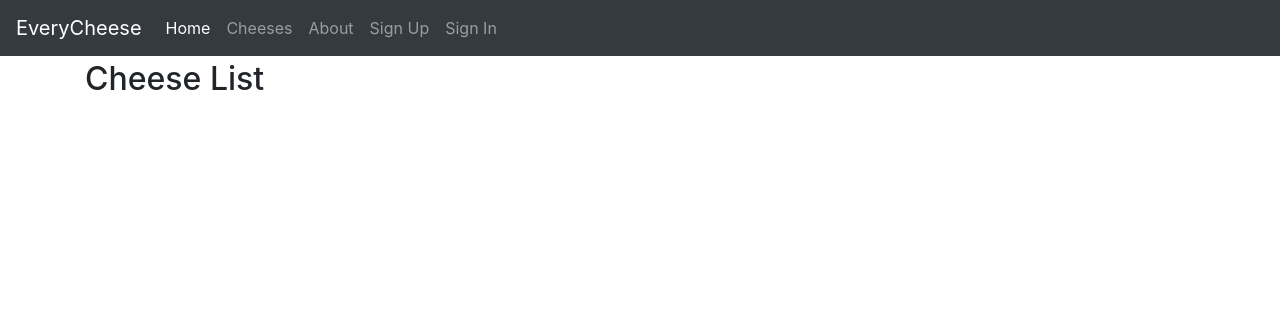
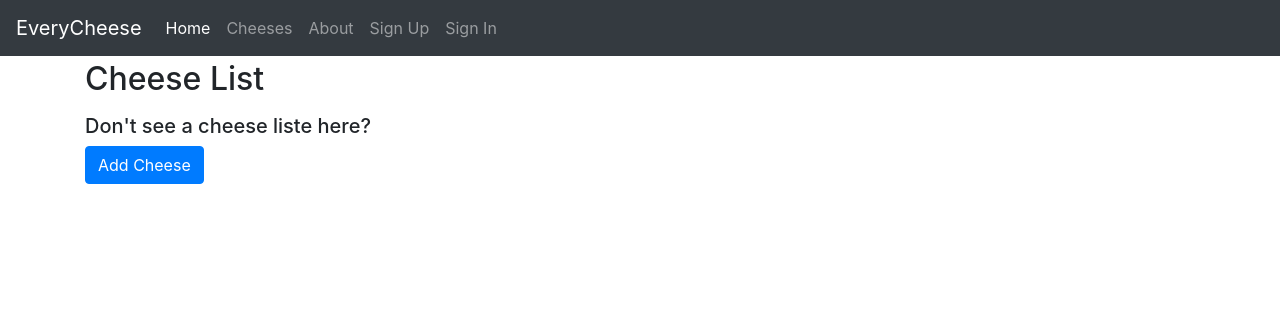
Before and after one commit to bsperezb/everycheese, a Django app: page /cheeses/ in a window 1280 px wide. Shown: the top 316 px of the page. Run offline with Django 3.2, Linux system fonts and the light colour scheme; data that the repository does not hold is empty; some libraries are stand-ins or nearby versions.

Commit message:
Add cheeses on form

```diff
--- a/everycheese/cheeses/models.py
+++ b/everycheese/cheeses/models.py
@@ -1,4 +1,5 @@
 from django.db import models
+from django.urls import reverse
 
 from autoslug import AutoSlugField
 from model_utils.models import TimeStampedModel
@@ -23,3 +24,8 @@ class Cheese(TimeStampedModel):
         #Do podemao hacer mas adelante
     def __str__(self):
         return self.name
+    def get_absolute_url(self):
+        """Return absolute URL to the Cheese Detail page."""
+        return reverse(
+            'cheeses:detail', kwargs={"slug": self.slug}
+        )
--- a/everycheese/cheeses/urls.py
+++ b/everycheese/cheeses/urls.py
@@ -10,6 +10,12 @@ urlpatterns = [
     ),
 
     path(
+        route='add/',
+        view=views.CheeseCreateView.as_view(),
+        name='add'
+    ),
+
+    path(
         route='<slug:slug>/',
         view=views.CheeseDetailView.as_view(),
         name='detail',
--- a/everycheese/cheeses/views.py
+++ b/everycheese/cheeses/views.py
@@ -1,5 +1,5 @@
 from django.shortcuts import render
-from django.views.generic import ListView, DetailView
+from django.views.generic import ListView, DetailView, CreateView
 from .models import Cheese
 
 class CheeseListView(ListView):
@@ -7,3 +7,12 @@ class CheeseListView(ListView):
 
 class CheeseDetailView(DetailView):
     model = Cheese
+
+class CheeseCreateView(CreateView):
+    model = Cheese
+    fields = [
+        'name',
+        'description',
+        'firmness',
+        'country_of_origin',
+    ]
--- a/everycheese/templates/cheeses/cheese_list.html
+++ b/everycheese/templates/cheeses/cheese_list.html
@@ -8,6 +8,8 @@
             <li><a href="{% url 'cheeses:detail' cheese.slug %}">{{ cheese.name }}</a></li>
         {% endfor %}
     </ul>
-
-
+<h5>Don't see a cheese liste here?<h5>
+        <a href="{% url 'cheeses:add'%}" class="btn btn-primary" role="button">
+Add Cheese
+</a>
 {% endblock content %}
```
Also changed, not shown: everycheese/templates/cheeses/cheese_form.html (added, +11 -0 lines).
